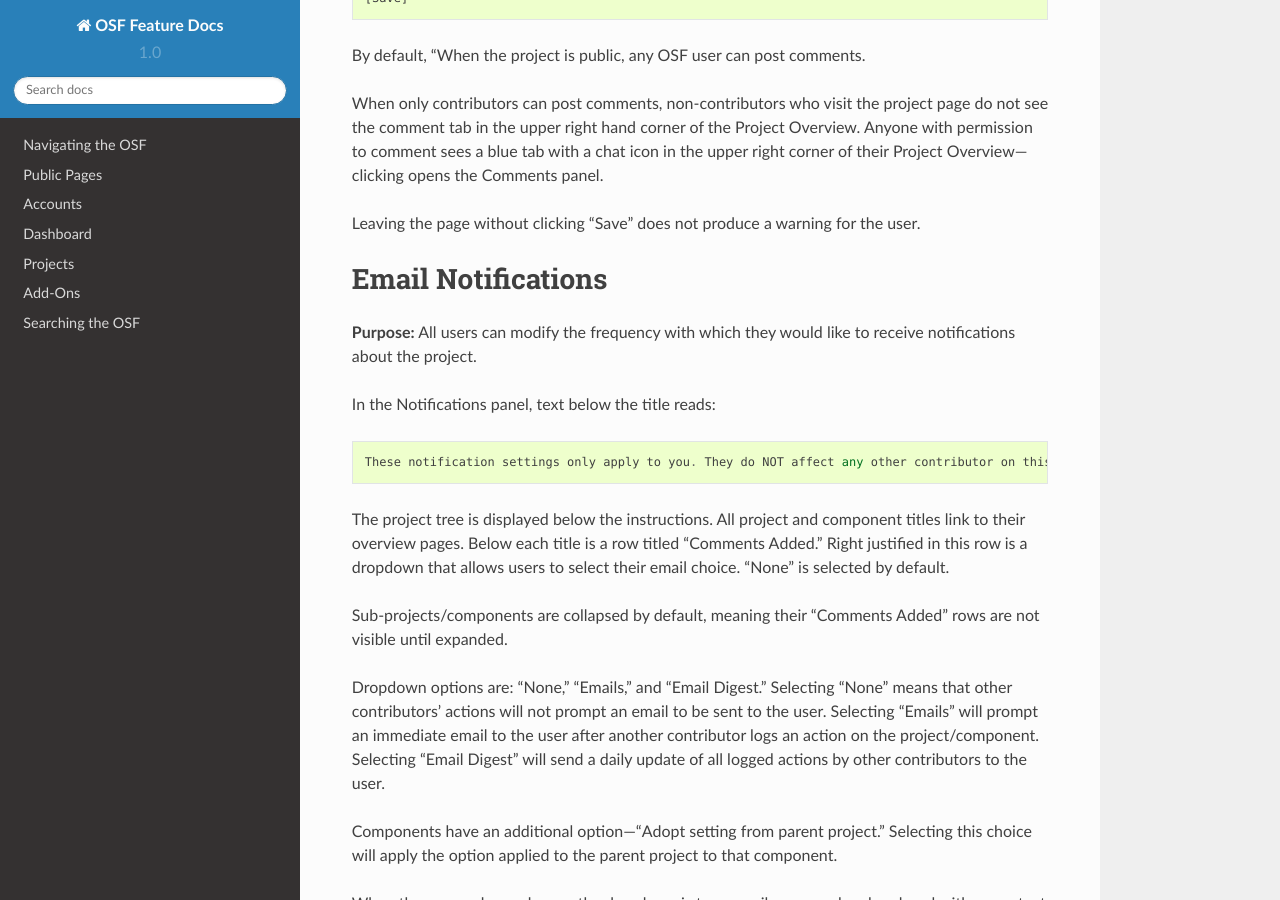
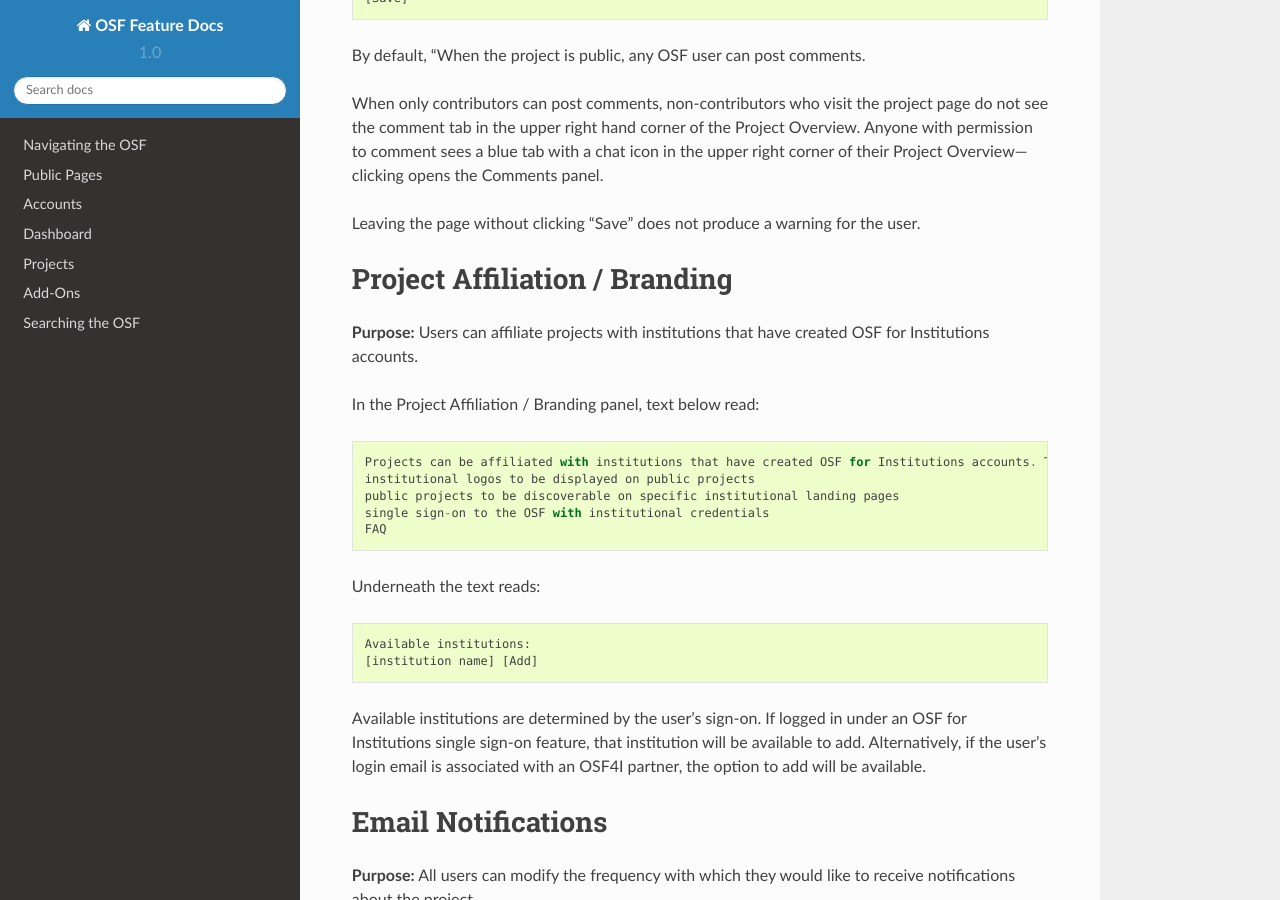
Before and after one commit to CenterForOpenScience/OSFDocs, a Sphinx documentation site: the page built from docs/projects/settings.rst, in a window 1280 px wide and 900 px high, scrolled down 4563 px. Built offline with Sphinx 7.4.7 and the Read the Docs theme 2.0.0, drawn with Linux system fonts in a browser that asks for light colours.

Commit message:
OSF-5983

```diff
--- a/docs/projects/settings.rst
+++ b/docs/projects/settings.rst
@@ -15,7 +15,7 @@
 
 
 Project/Component
-^^^^^^^^^^^^^^^^^
+------------
 **Purpose:** Configuring the project or component allows the user to update the category, edit the title or description, or delete the project/component.
 
 The first item in the Project panel is "Category." A dropdown allows admins to select a category to assign to the project.
@@ -102,16 +102,16 @@
     Project deleted
 
 Select Add-ons
-^^^^^^^^^^^^^^^^
+------------
 See :ref:`the information about add-ons here <add-ons>`.
 
 Add-ons
-^^^^^^^^^^^^^^^^^^^
+------------
 When an add-on has been activated, an additional section is added to the page—"Configure Add-ons." See
 :ref:`the information about add-ons here <add-ons>`.
 
 Wiki
-^^^^^^^^^^^^^^
+------------
 **Purpose:** Configuring the wiki allows Admins and Read+Write contributors to enable or disble the wiki, and change who can edit a wiki page.
 
 If the user is an Admin or Read+Write contributor, a checkbox appears along with the text::
@@ -151,7 +151,7 @@
 After several seconds, the dropdown returns. No confirmation modal is shown.
 
 Commenting
-^^^^^^^^^^^^^^^
+------------
 **Purpose:** Admins can configure the commenting preferences to determine who can comment on a project.
 
 
@@ -170,9 +170,27 @@
 
 Leaving the page without clicking "Save" does not produce a warning for the user.
 
+Project Affiliation / Branding
+------------
+**Purpose:** Users can affiliate projects with institutions that have created OSF for Institutions accounts.
+
+In the Project Affiliation / Branding panel, text below read::
+
+    Projects can be affiliated with institutions that have created OSF for Institutions accounts. This allows:
+    institutional logos to be displayed on public projects
+    public projects to be discoverable on specific institutional landing pages
+    single sign-on to the OSF with institutional credentials
+    FAQ
+
+Underneath the text reads::
+
+    Available institutions:
+    [institution name] [Add]
+
+Available institutions are determined by the user's sign-on. If logged in under an OSF for Institutions single sign-on feature, that institution will be available to add. Alternatively, if the user's login email is associated with an OSF4I partner, the option to add will be available.
 
 Email Notifications
-^^^^^^^^^^^^^^^
+------------
 **Purpose:** All users can modify the frequency with which they would like to receive notifications about the project.
 
 
```
